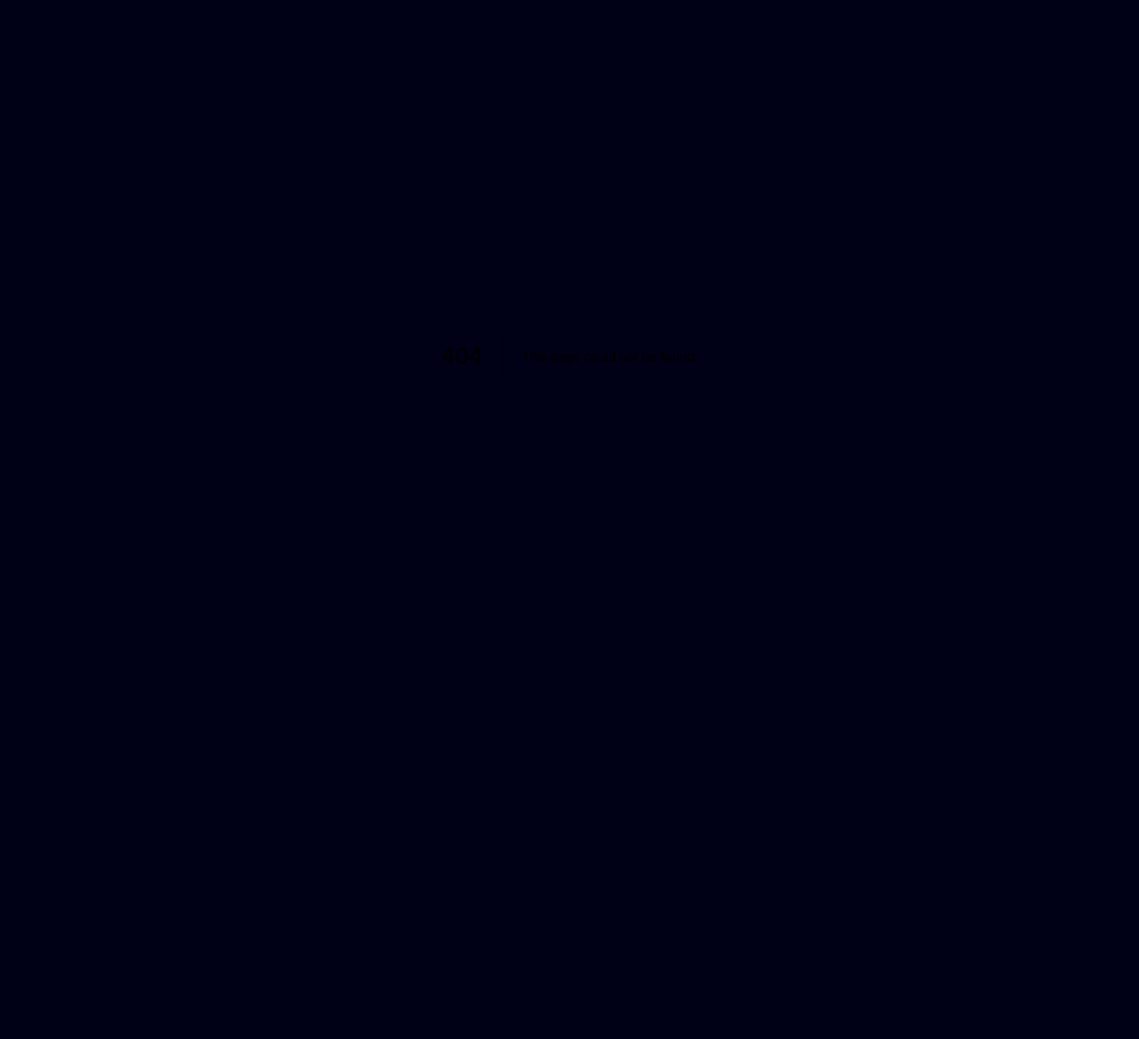
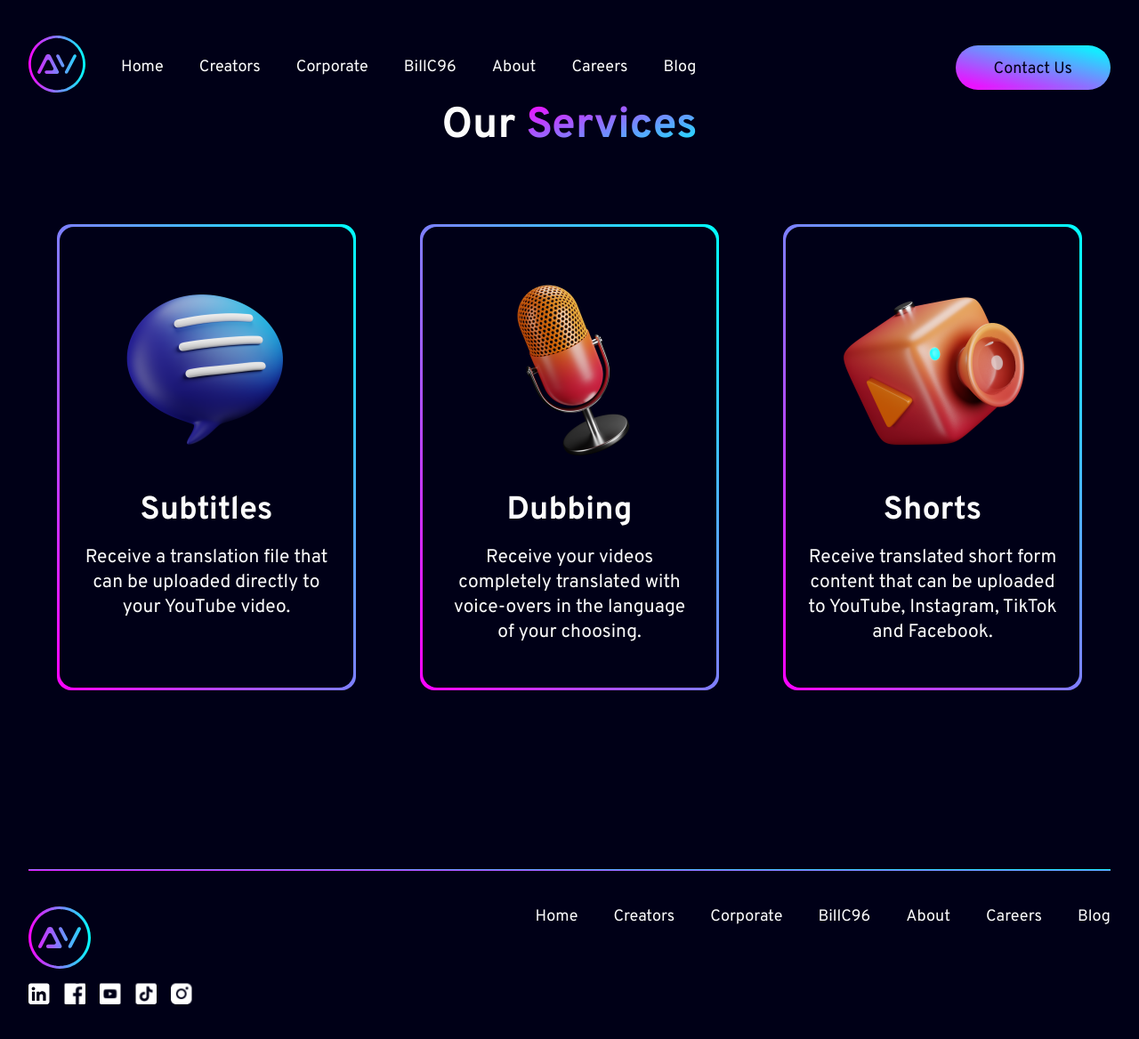
Before and after one commit to Aview-International/aviewint-website, a Next.js app: page /creators in a window 1280 px wide. Before the commit this address had no page. Shown: the top 1168 px of the page at 89% size. Before the commit the page ends 800 px from the top, so only its background shows below. Built offline with nearby package versions, Linux system fonts and the light colour scheme.

Commit message:
Start working on creators page

```diff
--- /dev/null
+++ b/pages/creators/index.js
@@ -0,0 +1,15 @@
+import Header from '../../components/navigation/Header';
+import OurServices from '../../components/sections/reused/OurServices';
+import Footer from '../../components/navigation/Footer';
+
+const Creators = () => {
+  return (
+    <>
+      <Header />
+      <OurServices />
+      <Footer />
+    </>
+  );
+};
+
+export default Creators;
```
